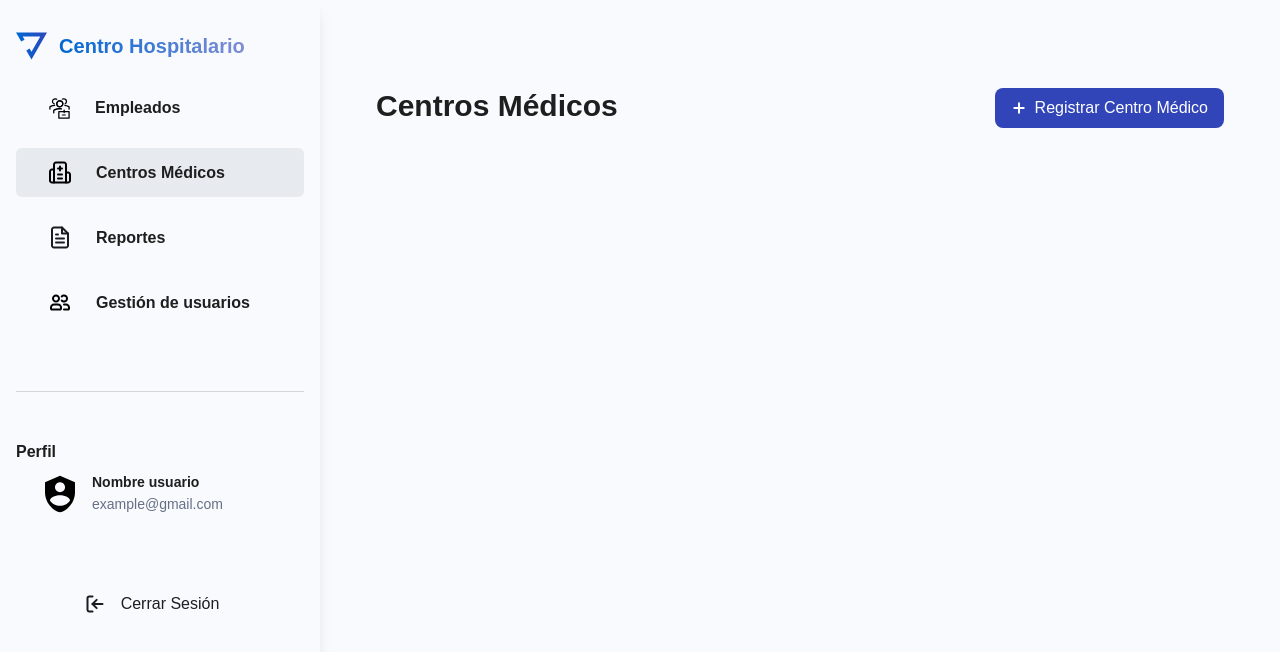
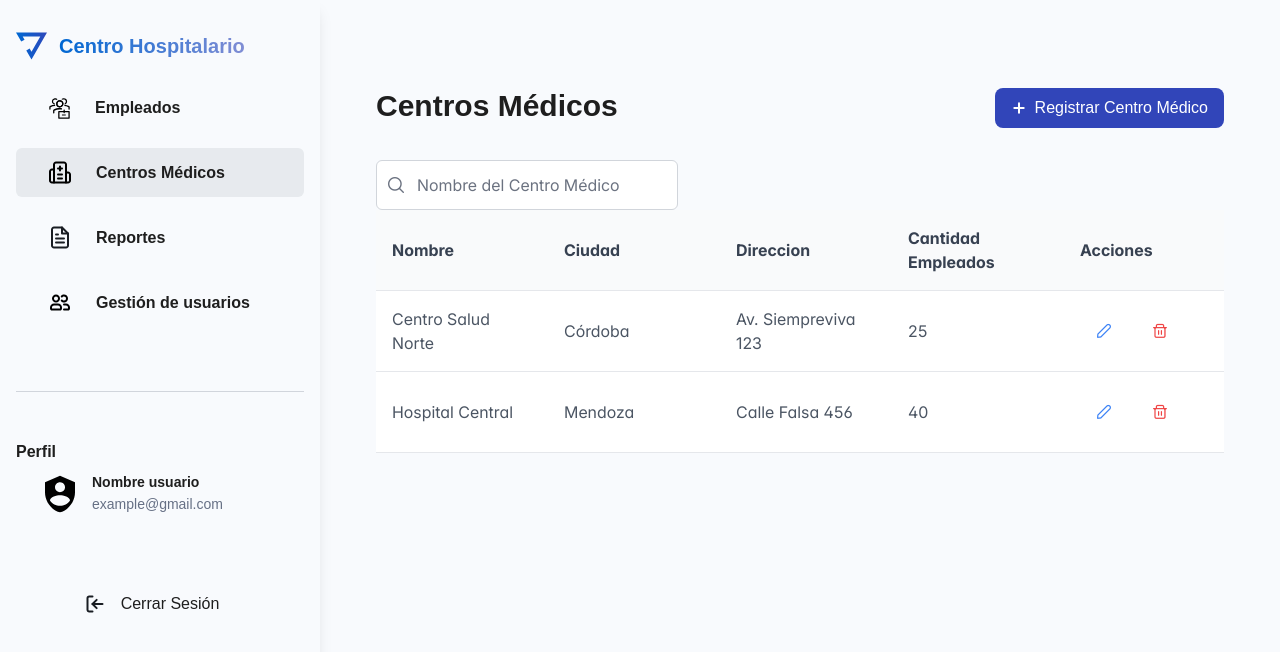
Before and after one commit to W1llAn/GestionHospitalesFrontend, a React (Vite) app: page / in a window 1280 px wide. Both pictures are taken after a click on the element "Centros Médicos". Shown: the top 652 px of the page. Built offline with nearby package versions, Linux system fonts and the light colour scheme.

Commit message:
Creación de la tabla para mostrar informacion

```diff
--- a/package.json
+++ b/package.json
@@ -11,6 +11,7 @@
   },
   "dependencies": {
     "@tailwindcss/vite": "^4.1.4",
+    "primeicons": "^7.0.0",
     "primereact": "^10.9.4",
     "prop-types": "^15.8.1",
     "react": "^19.0.0",
--- /dev/null
+++ b/src/Components/AccionesTemplate.jsx
@@ -0,0 +1,22 @@
+import { Button } from "primereact/button"; // Usamos íconos con p-button
+
+const accionesTemplate = (node) => {
+  return (
+    <div className="flex gap-2">
+      <Button
+        icon="pi pi-pencil"
+        className="p-button-rounded p-button-text p-button-sm"
+        onClick={() => console.log("Editar", node)}
+        tooltip="Editar"
+      />
+      <Button
+        icon="pi pi-trash"
+        className="p-button-rounded p-button-danger p-button-text p-button-sm"
+        onClick={() => console.log("Eliminar", node)}
+        tooltip="Eliminar"
+      />
+    </div>
+  );
+};
+
+export default accionesTemplate;
--- a/src/Components/Secciones/CentrosMedicos.jsx
+++ b/src/Components/Secciones/CentrosMedicos.jsx
@@ -1,13 +1,76 @@
-import React from "react";
+import React, { useState } from "react";
 import Boton from "../Boton";
 import { IconoCrear } from "../../assets/IconosComponentes";
+import { IconField } from "primereact/iconfield";
+import { InputIcon } from "primereact/inputicon";
+import { InputText } from "primereact/inputtext";
+import { TreeTable } from "primereact/treetable";
+import { Column } from "primereact/column";
+import accionesTemplate from "../AccionesTemplate";
 function CentrosMedicos() {
+  const [globalFilter, setGlobalFilter] = useState("");
+  console.log(globalFilter);
+  const [data, setData] = useState([
+    {
+      key: "0",
+      data: {
+        nombre: "Centro Salud Norte",
+        ciudad: "Córdoba",
+        direccion: "Av. Siempreviva 123",
+        cantidadEmpleados: 25,
+      },
+      children: [],
+    },
+    {
+      key: "1",
+      data: {
+        nombre: "Hospital Central",
+        ciudad: "Mendoza",
+        direccion: "Calle Falsa 456",
+        cantidadEmpleados: 40,
+      },
+      children: [],
+    },
+  ]);
+
   return (
     <section className="py-16 px-8">
       <div className="flex flex-row justify-between">
         <h1 className="text-3xl font-bold">Centros Médicos</h1>
         <Boton text={"Registrar Centro Médico"} icon={IconoCrear} />
       </div>
+      <div className="my-8">
+        <div className="flex justify-content-end">
+          <IconField iconPosition="left">
+            <InputIcon className="pi pi-search" />
+            <InputText
+              type="search"
+              onInput={(e) => setGlobalFilter(e.target.value)}
+              placeholder="Nombre del Centro Médico"
+            />
+          </IconField>
+        </div>
+        <div className="card">
+          <TreeTable
+            value={data}
+            tableStyle={{ minWidth: "50rem" }}
+            globalFilter={globalFilter}
+          >
+            <Column field="nombre" header="Nombre"></Column>
+            <Column field="ciudad" header="Ciudad"></Column>
+            <Column field="direccion" header="Direccion"></Column>
+            <Column
+              field="cantidadEmpleados"
+              header="Cantidad Empleados"
+            ></Column>
+            <Column
+              body={accionesTemplate}
+              header="Acciones"
+              style={{ width: "10rem" }}
+            />
+          </TreeTable>
+        </div>
+      </div>
     </section>
   );
 }
--- a/src/main.jsx
+++ b/src/main.jsx
@@ -4,6 +4,8 @@ import App from "./App.jsx";
 // main.jsx o App.jsx
 import "primereact/resources/themes/lara-light-blue/theme.css"; // o el tema que elijas
 import "primereact/resources/primereact.min.css";
+// Estilos de íconos
+import "primeicons/primeicons.css";
 createRoot(document.getElementById("root")).render(
   <StrictMode>
     <App />
```
Also changed, not shown: 1 other file (tests, documents, lock files or other folders).
